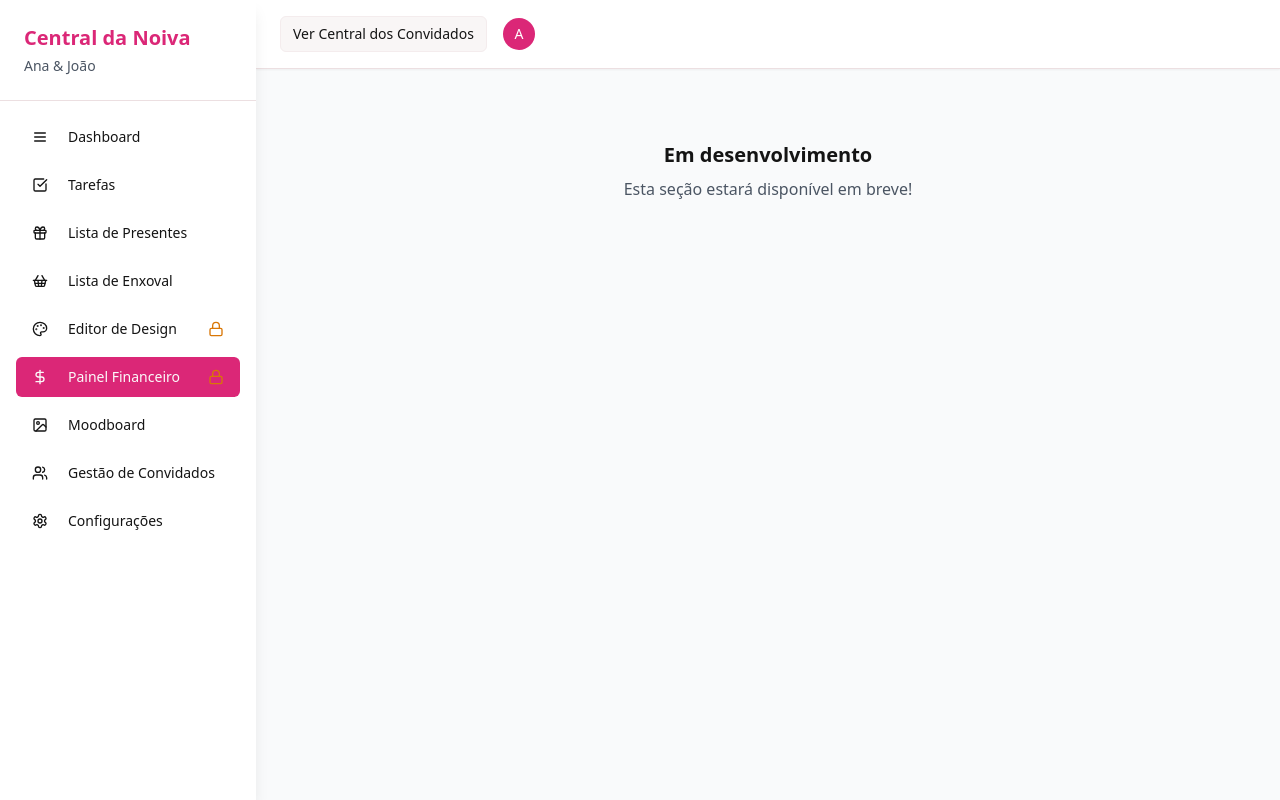
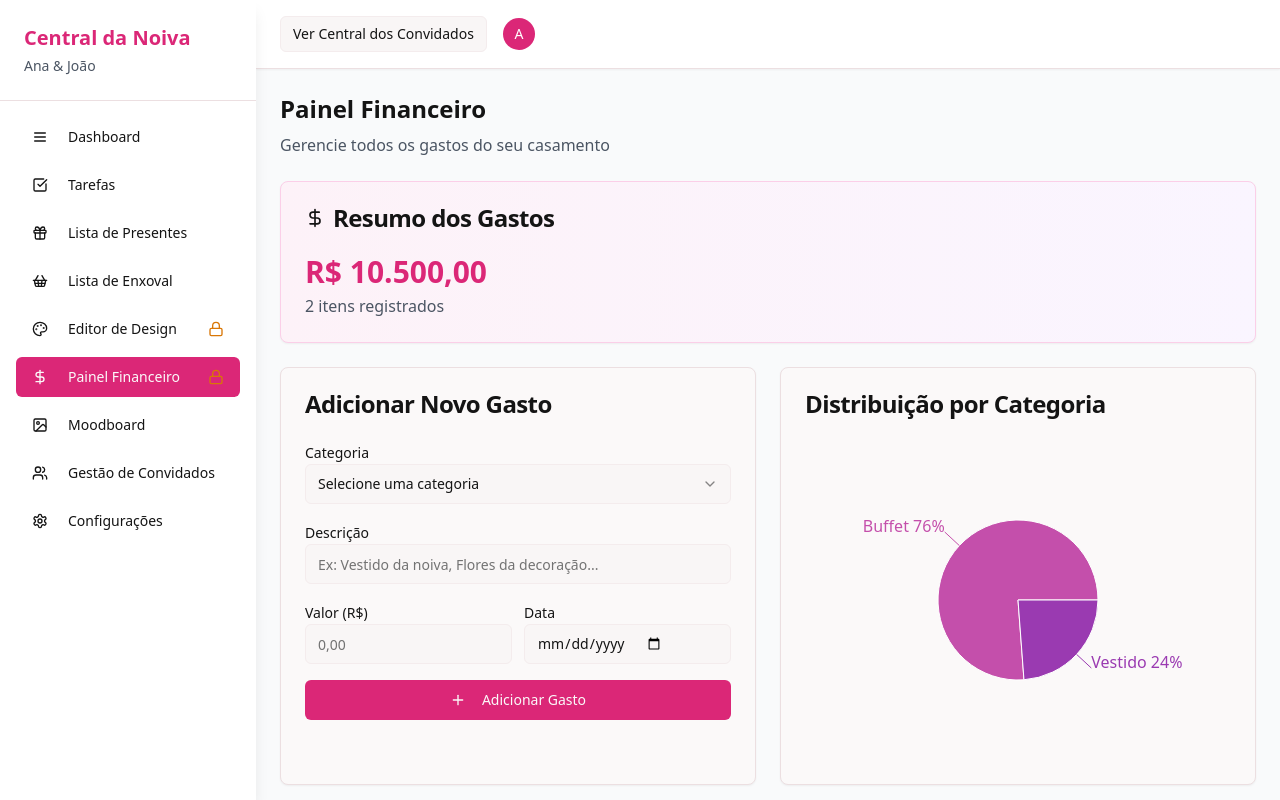
Before and after one commit to alanagastaldi/our-story-central, a React (Vite) app: page /central-noivas in a window 1280 px wide. Both pictures are taken after a click on the button "Painel Financeiro". Shown: the top 800 px of the page. Built offline with nearby package versions, Linux system fonts and the light colour scheme.

Commit message:
Add financial panel to Central Noivas
Implemented the financial panel in the "Central da Noiva" page, including:
- Expense input with categories (decoration, buffet, dress, etc.).
- Automatic total calculation.
- Pie chart for expense visualization.
- Field for financial notes.

```diff
--- /dev/null
+++ b/src/components/PainelFinanceiro.tsx
@@ -0,0 +1,299 @@
+import { useState } from "react";
+import { Card, CardContent, CardHeader, CardTitle } from "@/components/ui/card";
+import { Button } from "@/components/ui/button";
+import { Input } from "@/components/ui/input";
+import { Label } from "@/components/ui/label";
+import { Select, SelectContent, SelectItem, SelectTrigger, SelectValue } from "@/components/ui/select";
+import { Textarea } from "@/components/ui/textarea";
+import { Badge } from "@/components/ui/badge";
+import { PieChart, Pie, Cell, ResponsiveContainer, Legend, Tooltip } from "recharts";
+import { Trash2, Plus, DollarSign } from "lucide-react";
+
+interface Gasto {
+  id: string;
+  categoria: string;
+  descricao: string;
+  valor: number;
+  data: string;
+}
+
+const categorias = [
+  "Decoração",
+  "Buffet",
+  "Vestido",
+  "Música",
+  "Fotografia",
+  "Local",
+  "Flores",
+  "Convites",
+  "Transporte",
+  "Outros"
+];
+
+const cores = [
+  "#FF6B9D",
+  "#C44FAB",
+  "#9A3AB1",
+  "#7B2CBF",
+  "#5A189A",
+  "#240046",
+  "#FF8500",
+  "#FFAA00",
+  "#FFD60A",
+  "#003566"
+];
+
+const PainelFinanceiro = () => {
+  const [gastos, setGastos] = useState<Gasto[]>([
+    {
+      id: "1",
+      categoria: "Vestido",
+      descricao: "Vestido da noiva",
+      valor: 2500,
+      data: "2024-01-15"
+    },
+    {
+      id: "2",
+      categoria: "Buffet",
+      descricao: "Jantar para 150 pessoas",
+      valor: 8000,
+      data: "2024-01-20"
+    }
+  ]);
+
+  const [novoGasto, setNovoGasto] = useState({
+    categoria: "",
+    descricao: "",
+    valor: "",
+    data: ""
+  });
+
+  const [anotacoes, setAnotacoes] = useState("Orçamento total estimado: R$ 25.000\nReserva de emergência: 10%");
+
+  const adicionarGasto = () => {
+    if (novoGasto.categoria && novoGasto.descricao && novoGasto.valor) {
+      const gasto: Gasto = {
+        id: Date.now().toString(),
+        categoria: novoGasto.categoria,
+        descricao: novoGasto.descricao,
+        valor: parseFloat(novoGasto.valor),
+        data: novoGasto.data || new Date().toISOString().split('T')[0]
+      };
+
+      setGastos([...gastos, gasto]);
+      setNovoGasto({ categoria: "", descricao: "", valor: "", data: "" });
+    }
+  };
+
+  const removerGasto = (id: string) => {
+    setGastos(gastos.filter(g => g.id !== id));
+  };
+
+  const totalGastos = gastos.reduce((total, gasto) => total + gasto.valor, 0);
+
+  const dadosGrafico = categorias.map(categoria => {
+    const totalCategoria = gastos
+      .filter(g => g.categoria === categoria)
+      .reduce((total, g) => total + g.valor, 0);
+
+    return {
+      name: categoria,
+      value: totalCategoria,
+      fill: cores[categorias.indexOf(categoria)]
+    };
+  }).filter(item => item.value > 0);
+
+  return (
+    <div className="space-y-6">
+      <div>
+        <h2 className="text-2xl font-bold mb-2">Painel Financeiro</h2>
+        <p className="text-gray-600">Gerencie todos os gastos do seu casamento</p>
+      </div>
+
+      {/* Resumo Financeiro */}
+      <Card className="bg-gradient-to-r from-pink-50 to-purple-50 border-pink-200">
+        <CardHeader>
+          <CardTitle className="flex items-center gap-2">
+            <DollarSign className="h-5 w-5" />
+            Resumo dos Gastos
+          </CardTitle>
+        </CardHeader>
+        <CardContent>
+          <div className="text-3xl font-bold text-pink-600">
+            R$ {totalGastos.toLocaleString('pt-BR', { minimumFractionDigits: 2 })}
+          </div>
+          <p className="text-gray-600 mt-1">{gastos.length} itens registrados</p>
+        </CardContent>
+      </Card>
+
+      <div className="grid grid-cols-1 lg:grid-cols-2 gap-6">
+        {/* Adicionar Novo Gasto */}
+        <Card>
+          <CardHeader>
+            <CardTitle>Adicionar Novo Gasto</CardTitle>
+          </CardHeader>
+          <CardContent className="space-y-4">
+            <div>
+              <Label htmlFor="categoria">Categoria</Label>
+              <Select
+                value={novoGasto.categoria}
+                onValueChange={(value) => setNovoGasto({...novoGasto, categoria: value})}
+              >
+                <SelectTrigger>
+                  <SelectValue placeholder="Selecione uma categoria" />
+                </SelectTrigger>
+                <SelectContent>
+                  {categorias.map(categoria => (
+                    <SelectItem key={categoria} value={categoria}>
+                      {categoria}
+                    </SelectItem>
+                  ))}
+                </SelectContent>
+              </Select>
+            </div>
+
+            <div>
+              <Label htmlFor="descricao">Descrição</Label>
+              <Input
+                id="descricao"
+                placeholder="Ex: Vestido da noiva, Flores da decoração..."
+                value={novoGasto.descricao}
+                onChange={(e) => setNovoGasto({...novoGasto, descricao: e.target.value})}
+              />
+            </div>
+
+            <div className="grid grid-cols-2 gap-3">
+              <div>
+                <Label htmlFor="valor">Valor (R$)</Label>
+                <Input
+                  id="valor"
+                  type="number"
+                  placeholder="0,00"
+                  value={novoGasto.valor}
+                  onChange={(e) => setNovoGasto({...novoGasto, valor: e.target.value})}
+                />
+              </div>
+              <div>
+                <Label htmlFor="data">Data</Label>
+                <Input
+                  id="data"
+                  type="date"
+                  value={novoGasto.data}
+                  onChange={(e) => setNovoGasto({...novoGasto, data: e.target.value})}
+                />
+              </div>
+            </div>
+
+            <Button
+              onClick={adicionarGasto}
+              className="w-full bg-pink-600 hover:bg-pink-700"
+            >
+              <Plus className="h-4 w-4 mr-2" />
+              Adicionar Gasto
+            </Button>
+          </CardContent>
+        </Card>
+
+        {/* Gráfico de Pizza */}
+        <Card>
+          <CardHeader>
+            <CardTitle>Distribuição por Categoria</CardTitle>
+          </CardHeader>
+          <CardContent>
+            {dadosGrafico.length > 0 ? (
+              <div className="h-80">
+                <ResponsiveContainer width="100%" height="100%">
+                  <PieChart>
+                    <Pie
+                      data={dadosGrafico}
+                      cx="50%"
+                      cy="50%"
+                      outerRadius={80}
+                      dataKey="value"
+                      label={({ name, percent }) => `${name} ${(percent * 100).toFixed(0)}%`}
+                    >
+                      {dadosGrafico.map((entry, index) => (
+                        <Cell key={`cell-${index}`} fill={entry.fill} />
+                      ))}
+                    </Pie>
+                    <Tooltip
+                      formatter={(value: number) => [
+                        `R$ ${value.toLocaleString('pt-BR', { minimumFractionDigits: 2 })}`,
+                        'Valor'
+                      ]}
+                    />
+                  </PieChart>
+                </ResponsiveContainer>
+              </div>
+            ) : (
+              <div className="h-80 flex items-center justify-center text-gray-500">
+                Adicione gastos para visualizar o gráfico
+              </div>
+            )}
+          </CardContent>
+        </Card>
+      </div>
+
+      {/* Lista de Gastos */}
+      <Card>
+        <CardHeader>
+          <CardTitle>Lista de Gastos</CardTitle>
+        </CardHeader>
+        <CardContent>
+          {gastos.length > 0 ? (
+            <div className="space-y-3">
+              {gastos.map((gasto) => (
+                <div
+                  key={gasto.id}
+                  className="flex items-center justify-between p-4 bg-gray-50 rounded-lg"
+                >
+                  <div className="flex-1">
+                    <div className="flex items-center gap-2 mb-1">
+                      <Badge variant="secondary">{gasto.categoria}</Badge>
+                      <span className="text-sm text-gray-500">{gasto.data}</span>
+                    </div>
+                    <p className="font-medium">{gasto.descricao}</p>
+                  </div>
+                  <div className="flex items-center gap-3">
+                    <span className="font-bold text-lg">
+                      R$ {gasto.valor.toLocaleString('pt-BR', { minimumFractionDigits: 2 })}
+                    </span>
+                    <Button
+                      variant="ghost"
+                      size="sm"
+                      onClick={() => removerGasto(gasto.id)}
+                      className="text-red-500 hover:text-red-700 hover:bg-red-50"
+                    >
+                      <Trash2 className="h-4 w-4" />
+                    </Button>
+                  </div>
+                </div>
+              ))}
+            </div>
+          ) : (
+            <p className="text-gray-500 text-center py-8">
+              Nenhum gasto registrado ainda. Adicione o primeiro!
+            </p>
+          )}
+        </CardContent>
+      </Card>
+
+      {/* Anotações Financeiras */}
+      <Card>
+        <CardHeader>
+          <CardTitle>Anotações Financeiras</CardTitle>
+        </CardHeader>
+        <CardContent>
+          <Textarea
+            placeholder="Anote aqui observações sobre o orçamento, lembretes, negociações..."
+            value={anotacoes}
+            onChange={(e) => setAnotacoes(e.target.value)}
+            className="min-h-32"
+          />
+        </CardContent>
+      </Card>
+    </div>
+  );
+};
+
+export default PainelFinanceiro;
--- a/src/pages/CentralNoivas.tsx
+++ b/src/pages/CentralNoivas.tsx
@@ -17,6 +17,7 @@ import {
 } from "lucide-react";
 import { cn } from "@/lib/utils";
 import Moodboard from "@/components/Moodboard";
+import PainelFinanceiro from "@/components/PainelFinanceiro";
 
 const CentralNoivas = () => {
   const [activeSection, setActiveSection] = useState<string>("dashboard");
@@ -228,6 +229,9 @@ const CentralNoivas = () => {
       case "moodboard":
         return <Moodboard />;
 
+      case "financeiro":
+        return <PainelFinanceiro />;
+
       default:
         return (
           <div className="text-center py-12">
```
